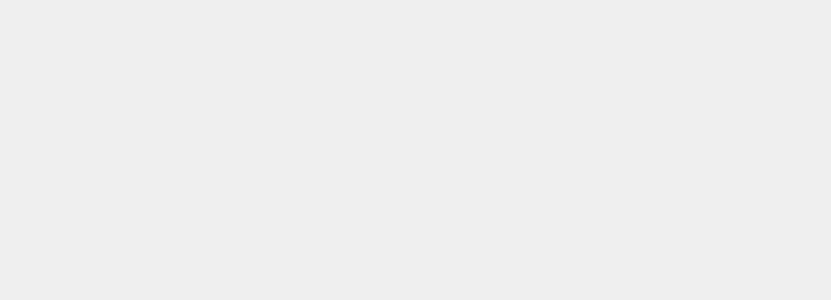
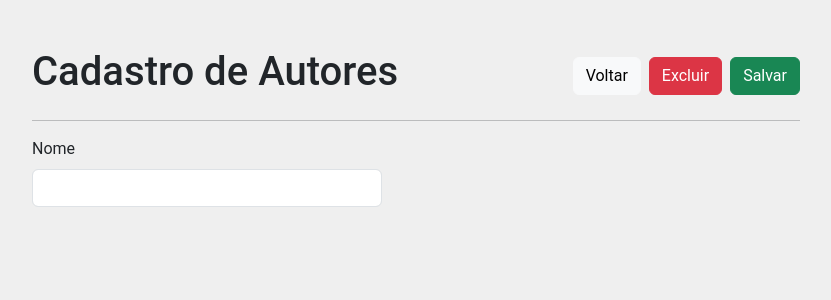
Before and after one commit to fabriciohenriquesilva/bookmanager, an Angular app in the folder frontend/: page /autores/create in a window 1280 px wide. Before the commit this address led to /. Shown: the top 300 px of the page, without its empty margins (224-1055 px from the left). Built offline with nearby package versions, Linux system fonts and the light colour scheme.

Commit message:
feat: crud de autores

```diff
--- /dev/null
+++ b/frontend/src/app/components/autor/autor-form/autor-form.html
@@ -0,0 +1,33 @@
+<header class="header mt-5">
+    <div class="d-flex justify-content-between align-items-center">
+        <h1 class="header-title">Cadastro de Autores</h1>
+        <div>
+            <button class="btn btn-light me-2" [routerLink]="'/autores'">Voltar</button>
+            <button class="btn btn-danger me-2" (click)="excluir()">Excluir</button>
+            <button class="btn btn-success" (click)="salvar()">Salvar</button>
+        </div>
+    </div>
+</header>
+
+<hr>
+
+<form>
+    @if (model.codAu != null) {
+        <div class="mb-3" style="width: 150px">
+            <label for="codigo" class="form-label">Código</label>
+            <input class="form-control"
+                   id="codigo"
+                   [(ngModel)]="model.codAu"
+                   [disabled]="true"
+                   name="codigo">
+        </div>
+    }
+
+    <div class="mb-3" style="width: 350px">
+        <label for="nome" class="form-label">Nome</label>
+        <input class="form-control"
+               id="nome"
+               [(ngModel)]="model.nome"
+               name="nome">
+    </div>
+</form>
--- /dev/null
+++ b/frontend/src/app/components/autor/autor-form/autor-form.ts
@@ -0,0 +1,67 @@
+import {Component, OnInit} from '@angular/core';
+import {Autor} from '../autor';
+import {MessageService} from '../../../shared/services/message.service';
+import {AutorService} from '../autor.service';
+import {ActivatedRoute, Router, RouterModule} from '@angular/router';
+import {FormsModule} from '@angular/forms';
+import {CommonModule} from '@angular/common';
+
+@Component({
+    selector: 'autor-form',
+    imports: [RouterModule, FormsModule, CommonModule],
+    templateUrl: './autor-form.html',
+    styleUrl: './autor-form.scss',
+    standalone: true,
+    providers: [AutorService]
+})
+export class AutorForm implements OnInit {
+
+    model: Autor = new Autor();
+
+    constructor(private autorService: AutorService,
+                private activatedRoute: ActivatedRoute,
+                private messageService: MessageService,
+                private router: Router) {
+    }
+
+    ngOnInit(): void {
+        const id: number = this.activatedRoute.snapshot.params['id'] as number;
+
+        if (id) {
+            this.autorService.getById(id).subscribe(data => {
+                this.model = data;
+            });
+        }
+    }
+
+    salvar(): void {
+        this.autorService.save(this.model).subscribe({
+            next: (autor: Autor) => {
+                this.messageService.show('Registro salvo com sucesso!', 'success');
+                setTimeout(() => this.router.navigate(['/autores/edit/', autor.codAu]), 1500);
+            },
+            error: (err) => {
+                console.error(err);
+                const mensagem = err.error?.detail || 'Erro ao salvar o registro.';
+                this.messageService.show(mensagem, 'danger');
+            }
+        });
+    }
+
+    excluir(): void {
+        this.autorService.remove(this.model.codAu!)
+            .subscribe({
+                next: (data: any) => {
+                    this.messageService.show('Registro excluído com sucesso!', 'success');
+                    setTimeout(() => this.router.navigate(['/autores']), 2000)
+                },
+                error: (err) => {
+                    console.error(err);
+
+                    const mensagem = err.error?.detail || 'Erro ao excluir o registro.';
+                    this.messageService.show(mensagem, 'danger');
+                }
+            })
+    }
+
+}
--- /dev/null
+++ b/frontend/src/app/components/autor/autor-list/autor-list.html
@@ -0,0 +1,30 @@
+<header class="header mt-5">
+    <div class="d-flex justify-content-between align-items-center">
+        <h1 class="header-title">Cadastro de Autores</h1>
+        <div>
+            <button class="btn btn-light me-2" [routerLink]="'/'">Voltar</button>
+            <button class="btn btn-success" [routerLink]="'/autores/create'">Novo</button>
+        </div>
+    </div>
+</header>
+
+<hr>
+
+<table class="table table-striped table-bordered">
+    <thead>
+    <tr>
+        <th style="width: 120px; text-align: end">Código</th>
+        <th>Descrição</th>
+        <th style="width: 120px; text-align: center">Ação</th>
+    </tr>
+    </thead>
+    <tbody>
+        @for (autor of autorList; track $index) {
+            <tr>
+                <th style="text-align: end">{{ autor.codAu }}</th>
+                <td>{{ autor.nome }}</td>
+                <td style="text-align: center"><button class="btn btn-primary" [routerLink]="['/autores/edit/', autor.codAu]">Editar</button>
+            </tr>
+        }
+    </tbody>
+</table>
--- /dev/null
+++ b/frontend/src/app/components/autor/autor-list/autor-list.ts
@@ -0,0 +1,26 @@
+import {Component} from '@angular/core';
+import {AutorService} from '../autor.service';
+import {RouterModule} from '@angular/router';
+import {Autor} from '../autor';
+
+@Component({
+    selector: 'autor-list',
+    imports: [RouterModule],
+    templateUrl: './autor-list.html',
+    styleUrl: './autor-list.scss',
+    standalone: true,
+    providers: [AutorService]
+})
+export class AutorList {
+
+    autorList: Autor[] = [];
+
+    constructor(private autorService: AutorService) {
+    }
+
+    ngOnInit(): void {
+        this.autorService.list().subscribe(data => {
+            this.autorList = data.content;
+        });
+    }
+}
--- /dev/null
+++ b/frontend/src/app/components/autor/autor.ts
@@ -0,0 +1,6 @@
+export class Autor {
+    constructor(
+        public codAu?: number,
+        public nome?: string) {
+    }
+}
--- a/frontend/src/app/components/card/card.html
+++ b/frontend/src/app/components/card/card.html
@@ -10,5 +10,5 @@
         {{ info }}
     </p>
 
-    <button [routerLink]="['assuntos']" class="btn btn-primary">Acessar</button>
+    <button [routerLink]="[route]" class="btn btn-primary">Acessar</button>
 </div>
--- a/frontend/src/app/components/card/card.ts
+++ b/frontend/src/app/components/card/card.ts
@@ -19,4 +19,7 @@ export class Card {
     @Input({required: true})
     info: string = '';
 
+    @Input({required: true})
+    route: string = '';
+
 }
--- a/frontend/src/app/components/home/home.html
+++ b/frontend/src/app/components/home/home.html
@@ -6,16 +6,19 @@
 <div class="menu">
     <card [icon]="'bi bi-tags-fill'"
           [title]="'Gerenciar Assuntos'"
+          [route]="'assuntos'"
           [info]="'Acesse o módulo para adicionar, editar e visualizar os assuntos dos livros'">
     </card>
 
     <card [icon]="'bi bi-person-fill'"
           [title]="'Gerenciar Autores'"
+          [route]="'autores'"
           [info]="'Acesse o módulo para adicionar, editar e visualizar os autores dos livros'">
     </card>
 
     <card [icon]="'bi bi-book'"
           [title]="'Gerenciar Livros'"
+          [route]="'livros'"
           [info]="'Acesse o módulo para adicionar, editar e visualizar seus livros'">
     </card>
 
```
Also changed, not shown: frontend/src/app/app.routes.ts (+14 -0 lines), frontend/src/app/components/autor/autor.service.ts (added, +12 -0 lines), frontend/src/app/components/autor/autor-form/autor-form.scss (added), frontend/src/app/components/autor/autor-list/autor-list.scss (added).
